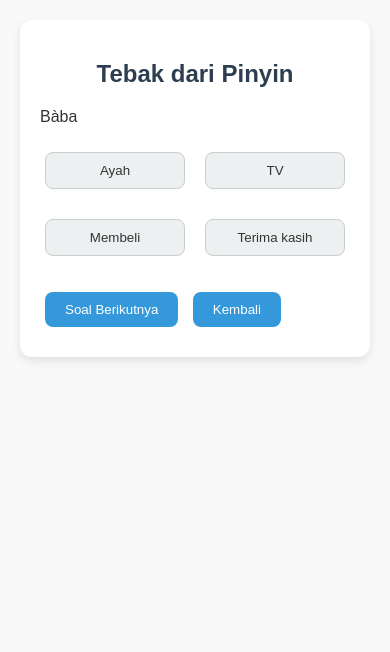
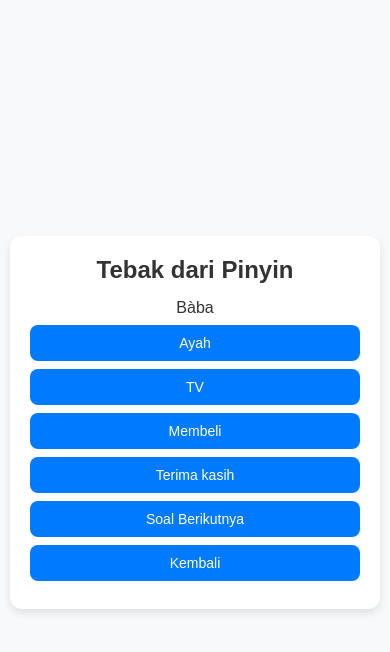
Before and after one commit to iankh58/belajar-kosakata-mandarin, a plain HTML site: page index.html in a window 390 px wide. Both pictures are taken after a click on the button "Tebak dari Pinyin". Drawn offline with Linux system fonts and the light colour scheme.

Commit message:
Update style.css

```diff
--- a/style.css
+++ b/style.css
@@ -1,68 +1,87 @@
+* {
+  margin: 0;
+  padding: 0;
+  box-sizing: border-box;
+}
+
 body {
   font-family: Arial, sans-serif;
-  background: #f9f9f9;
+  background: #f8f9fa;
   color: #333;
-  margin: 0;
-  padding: 20px;
+  display: flex;
+  justify-content: center;
+  align-items: center;
+  height: 100vh; /* full layar */
+  padding: 10px;
 }
 
 .container, .quiz {
-  max-width: 600px;
-  margin: auto;
-  background: white;
+   width: 100%;
+  max-width: 480px; /* biar enak di HP tapi tetap oke di desktop */
+  background: #fff;
   padding: 20px;
   border-radius: 12px;
-  box-shadow: 0 4px 10px rgba(0,0,0,0.1);
+  box-shadow: 0 4px 8px rgba(0,0,0,0.1);
+  text-align: center;
 }
 
 h1, h2 {
-  text-align: center;
-  color: #2c3e50;
+  margin-bottom: 15px;
 }
 
 button {
-  margin: 10px 5px;
-  padding: 10px 20px;
+  display: block;
+  width: 100%;
+  padding: 12px;
+  margin: 8px 0;
   border: none;
-  background: #3498db;
+  border-radius: 8px;
+  background: #007bff;
   color: white;
-  border-radius: 8px;
+  font-size: 16px;
   cursor: pointer;
   transition: 0.2s;
 }
 
 button:hover {
-  background: #2980b9;
+  background: #0056b3;
 }
 
 .hidden {
   display: none;
 }
 
-#options {
+.options {
   display: grid;
   grid-template-columns: 1fr 1fr;
   gap: 10px;
+  margin: 20px 0;
 }
 
-#options button {
-  background: #ecf0f1;
-  color: #333;
-  border: 1px solid #ccc;
+.question {
+  font-size: 1.8rem;
+  margin: 20px 0;
 }
 
-#options button.correct {
-  background: #2ecc71;
-  color: white;
+.correct {
+  background: #28a745 !important;
 }
 
-#options button.wrong {
-  background: #e74c3c;
-  color: white;
+.wrong {
+  background: #dc3545 !important;
 }
 
-#feedback {
-  font-weight: bold;
-  margin-top: 15px;
-  text-align: center;
+.hidden {
+  display: none;
 }
+
+/* Mobile-friendly */
+@media (max-width: 480px) {
+  .question {
+    font-size: 1.5rem;
+  }
+  button {
+    font-size: 14px;
+    padding: 10px;
+  }
+}
```
